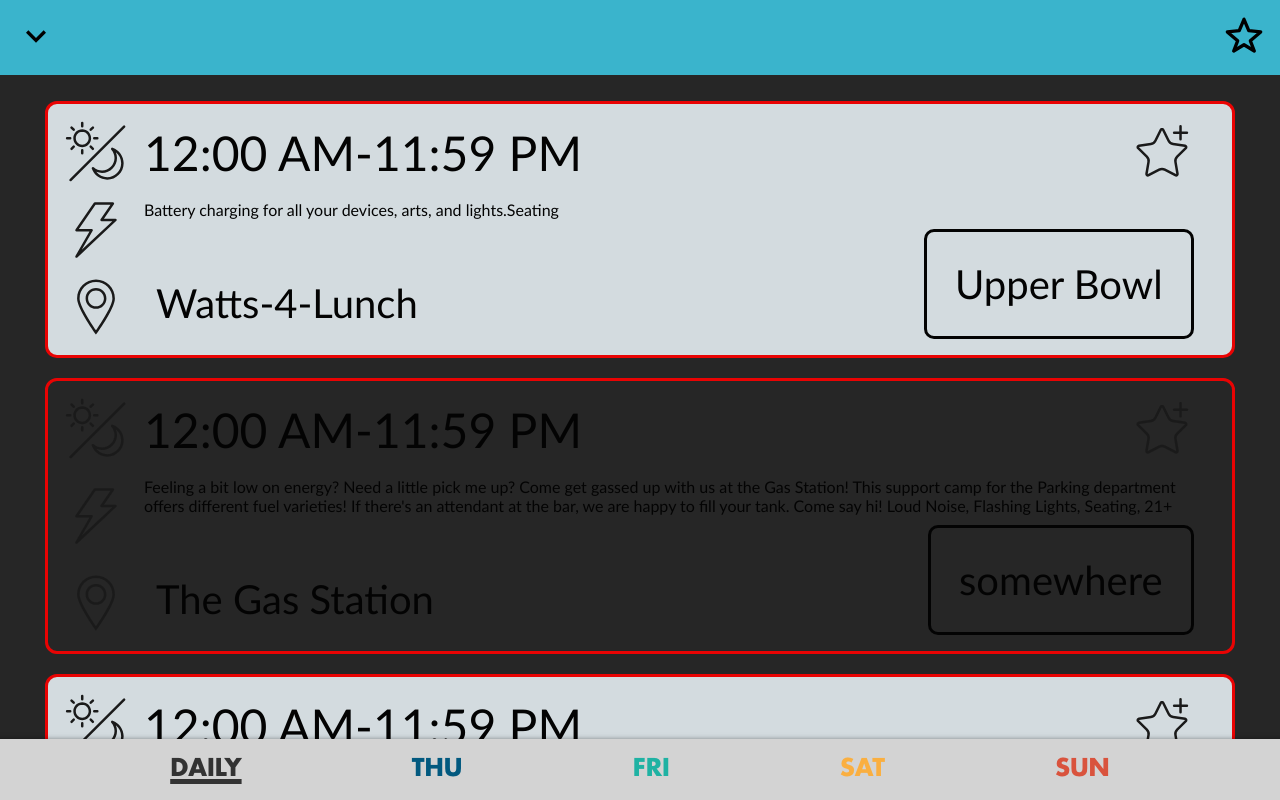
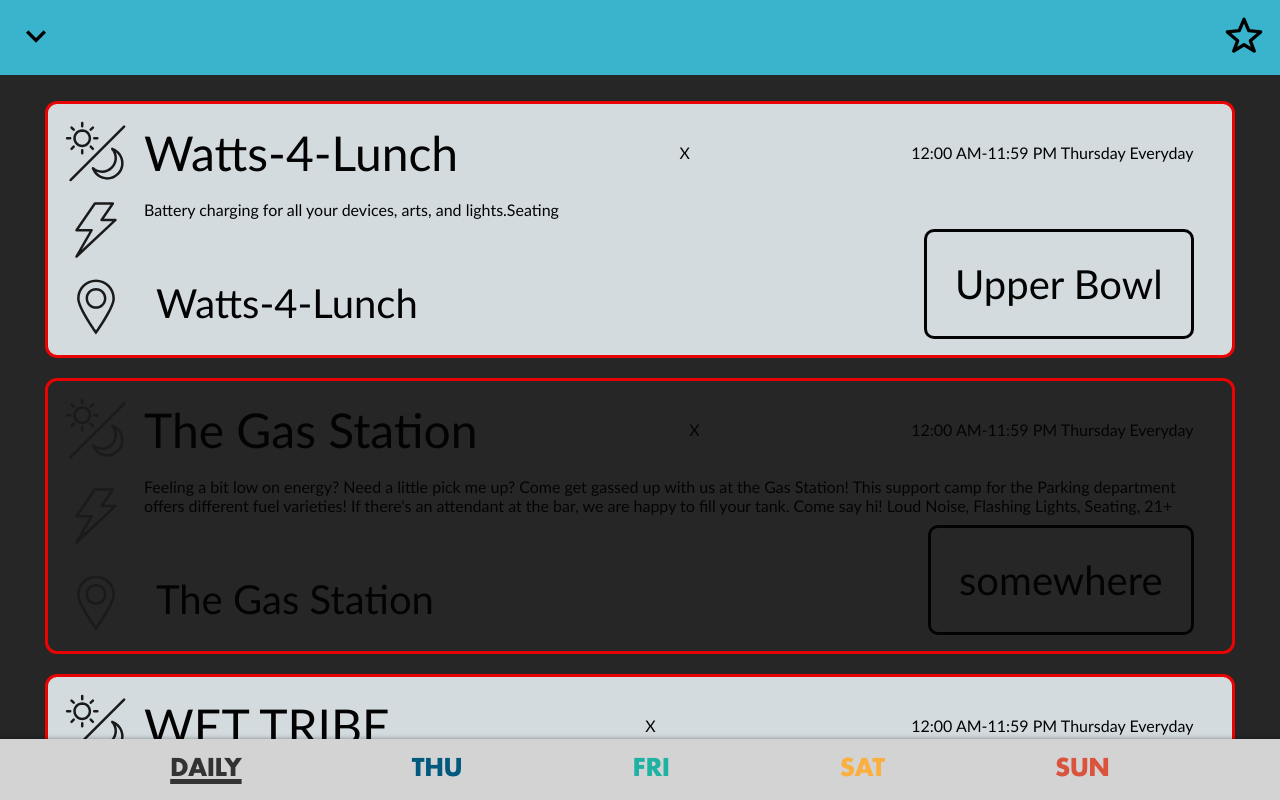
Before and after one commit to WWW-Wizards/SOAK-WWW, a React (Vite) app: page / in a window 1280 px wide. Shown: the top 800 px of the page. Built offline with nearby package versions, Linux system fonts and the light colour scheme.

Commit message:
fix: Resolves a bug where removing the favorites filter did not sort properly by day

```diff
--- a/src/components/details/EventTileHeader.jsx
+++ b/src/components/details/EventTileHeader.jsx
@@ -5,8 +5,11 @@ import Saved from "./icons/Saved";
 function EventTileHeader({ event }) {
   return (
     <section className="event-details-title">
-      <div className="event-details-title-left">{event.when}</div>
-      <Save />
+      <div className="event-details-title-left">{event.where}</div>
+      <div className="event-details-title-center">X</div>
+      <div className="event-details-title-right">
+        {event.when} {event.day} {event.daily}
+      </div>
     </section>
   );
 }
--- a/src/state/StateProvider.js
+++ b/src/state/StateProvider.js
@@ -78,13 +78,14 @@ export function StateProvider({ children }) {
     setEvents(data.filter(event => {
       if (filter === FILTERS.FAVORITES) {
         // If the favorites filter is active, return only favorited events
-      return favorites.some(favorite => favorite.id === event.id) && (activeTab === DAYS.DAILY ? event.daily : event.day === DAYS[activeTab]);
+        return favorites.some(favorite => favorite.id === event.id)
+          && (activeTab === DAYS.DAILY ? event.daily : event.day === DAYS[activeTab]);
       } else {
         // If the favorites filter is not active, return events based on the active tab
         return activeTab === DAYS.DAILY ? event.daily : event.day === DAYS[activeTab];
       }
     }));
-  }, [favorites, activeTab]);
+  }, [favorites, activeTab, filter]);
 
   return (
     <UserContext.Provider
```
Lines whose indentation alone changed are shown as unchanged.
